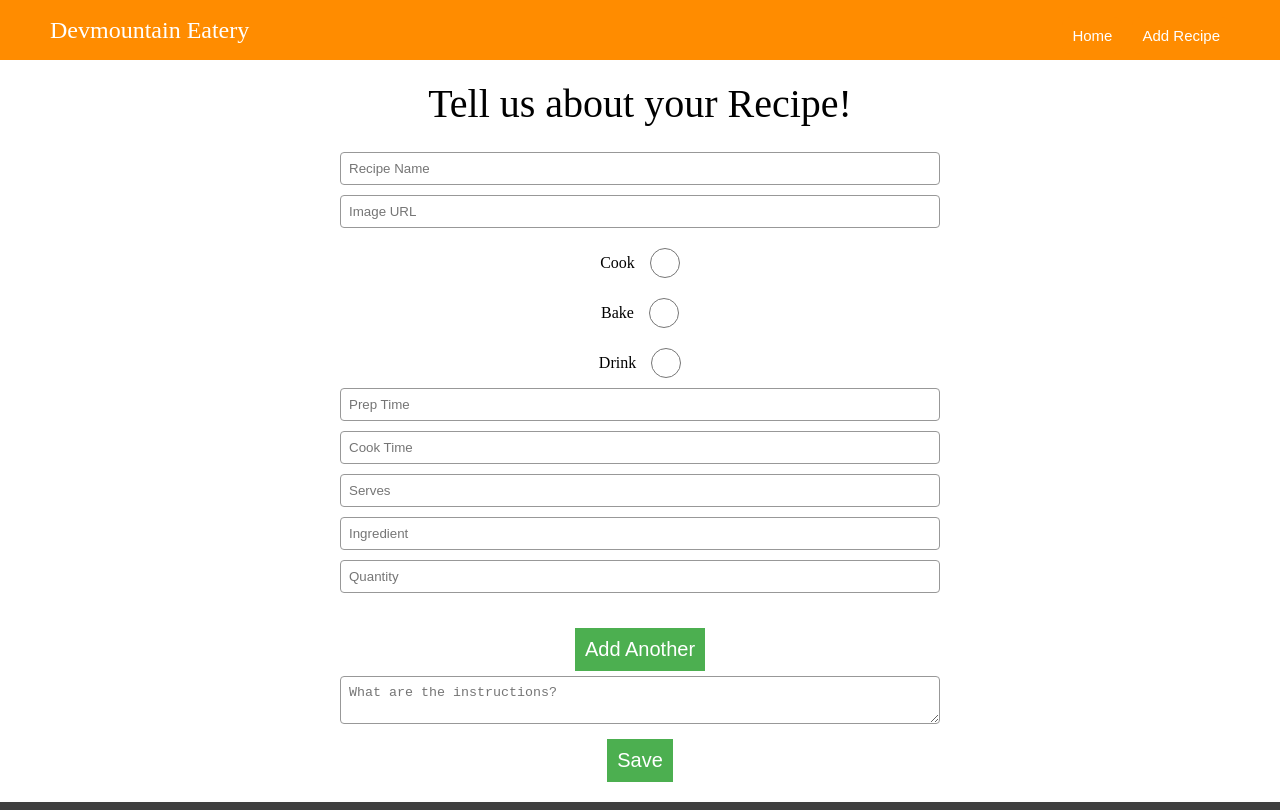
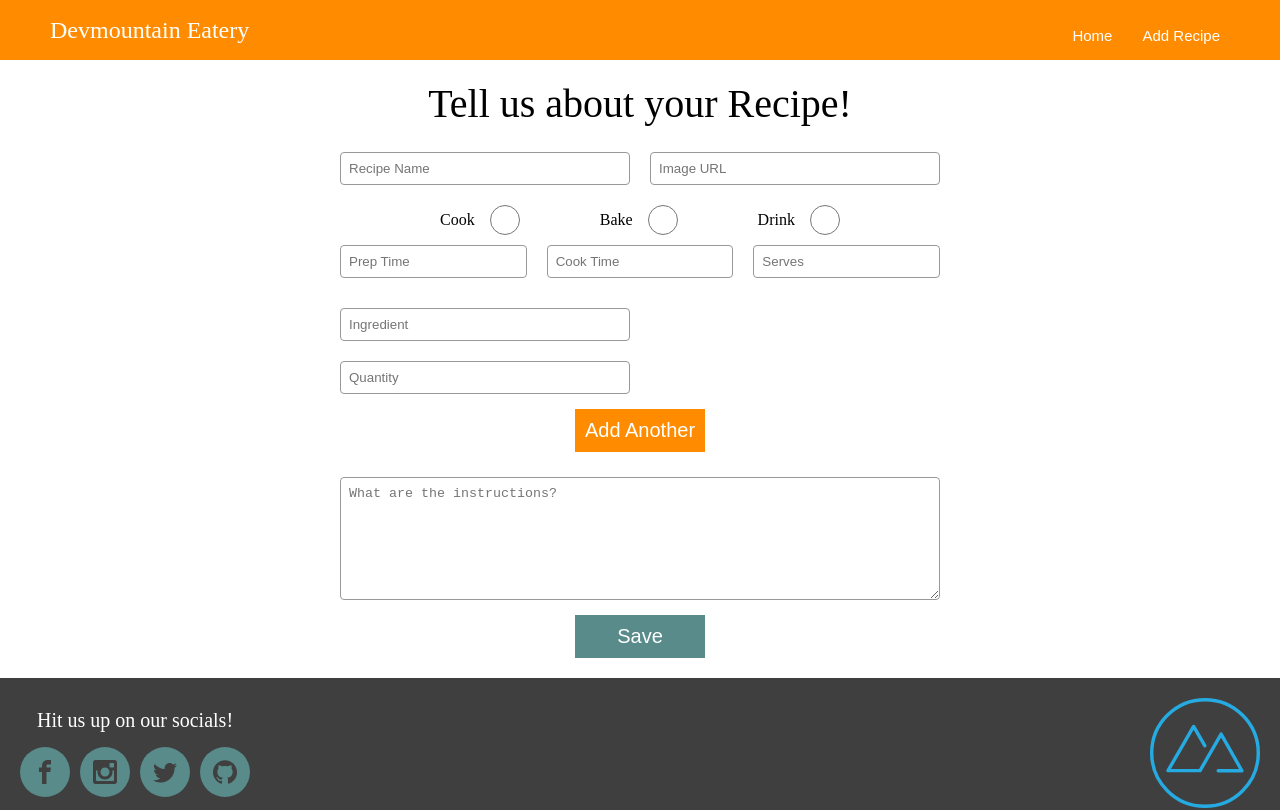
Before and after one commit to jenniferarias414/React-recipe-app, a React (Create React App) app: page /newRecipe in a window 1280 px wide. Shown: the top 810 px of the page. Built offline with nearby package versions, Linux system fonts and the light colour scheme; the HTML template or start-up script is replaced by a standard one.

Commit message:
new recipe css done

```diff
--- a/src/components/newRecipeComponents/NewRecipe.module.css
+++ b/src/components/newRecipeComponents/NewRecipe.module.css
@@ -50,7 +50,6 @@ section {
   }
 
   ul {
-    list-style-type: none;
     padding: 0;
     margin: 10px 0;
   }
@@ -68,6 +67,51 @@ section {
     cursor: pointer;
   }
 
-  button:hover {
+  /* button:hover {
     background-color: #45a049;
+  } */
+
+  .title_container{
+    display: flex;
+    justify-content: space-between;
+    width: 100%;
+    gap: 20px;
   }
+
+  .input_container {
+      display: flex;
+      justify-content: space-between;
+      width: 100%;
+      gap: 20px;
+  }
+
+  .radio_container {
+      display: flex;
+      justify-content: center;
+      gap: 80px;
+  }
+
+  .ingredient_inputs {
+      display: flex;
+      flex-direction: column;
+      gap: 10px;
+      margin-top: 20px;
+      width: 50%;
+  }
+
+  ul {
+    width: 50%;
+    display: flex;
+      justify-content: center;
+  }
+
+  .orange_btn{
+    background-color: #FF8C00;
+
+    margin-bottom: 20px;
+  }
+
+  .green_btn{
+    background-color: #588b8a;
+    width: 130px;
+  }
--- a/src/components/newRecipeComponents/NewRecipeScreen.jsx
+++ b/src/components/newRecipeComponents/NewRecipeScreen.jsx
@@ -1,6 +1,7 @@
 import React, { useState } from 'react';
 import styles from './NewRecipe.module.css';
 import { Formik } from "formik";
+import { ImDrive } from 'react-icons/im';
 
 
 
@@ -80,6 +81,7 @@ const NewRecipeScreen = () => {
       <Formik initialValues={initialValues} onSubmit={onSubmit}>
         {({ values, handleChange, handleSubmit }) => (
           <form onSubmit={handleSubmit}>
+            <div className={styles.title_container}>
             <input
               type="text"
               placeholder="Recipe Name"
@@ -95,7 +97,9 @@ const NewRecipeScreen = () => {
               value={values.imageURL}
               onChange={handleChange}
             />
+            </div>
 
+            <div className={styles.radio_container}>
             <label>
               Cook
               <input
@@ -127,7 +131,9 @@ const NewRecipeScreen = () => {
                 // checked={formData.cookingMethod === "Drink"}
               />
             </label>
+            </div>
 
+            <div className={styles.input_container}>
             <input
               type="text"
               placeholder="Prep Time"
@@ -151,7 +157,10 @@ const NewRecipeScreen = () => {
               value={values.serves}
               onChange={handleChange}
             />
+            </div>
 
+            <div className={styles.input_container}>
+            <div className={styles.ingredient_inputs}>
             <input
               type="text"
               placeholder="Ingredient"
@@ -171,20 +180,25 @@ const NewRecipeScreen = () => {
               value={quantity}
               onChange={(e) => setQuantity(e.target.value)}
             />
+            </div>
             <ul>{ingredientDisplay}</ul>
-            <button type="button" onClick={handleIngredientAdd}>
+
+            </div>
+
+            <button type="button" className={styles.orange_btn} onClick={handleIngredientAdd}>
               Add Another
             </button>
 
             <textarea
               name="instructions"
+              rows={7}
               placeholder="What are the instructions?"
               value={values.instructions}
               onChange={handleChange}
             ></textarea>
 
             {/* Add submit button here */}
-            <button type="submit">Save</button>
+            <button type="submit" className={styles.green_btn} >Save</button>
           </form>
         )}
       </Formik>
```
